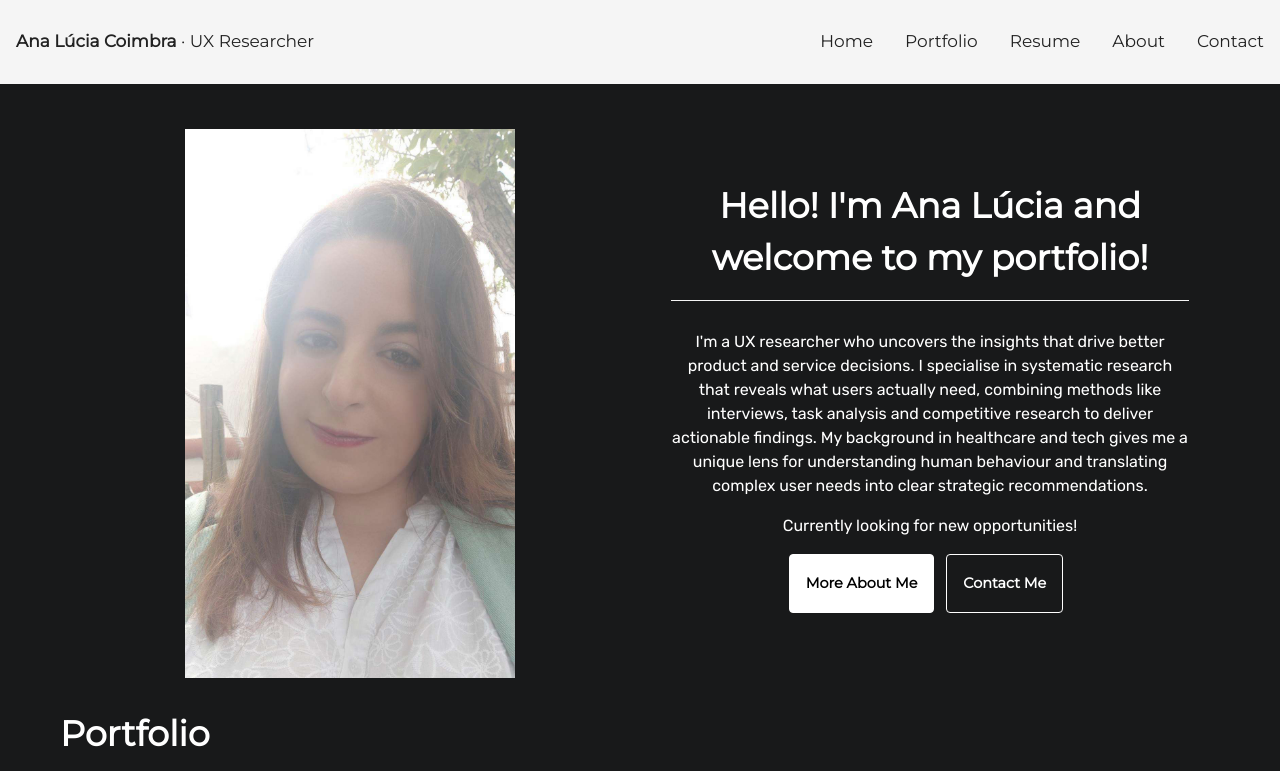
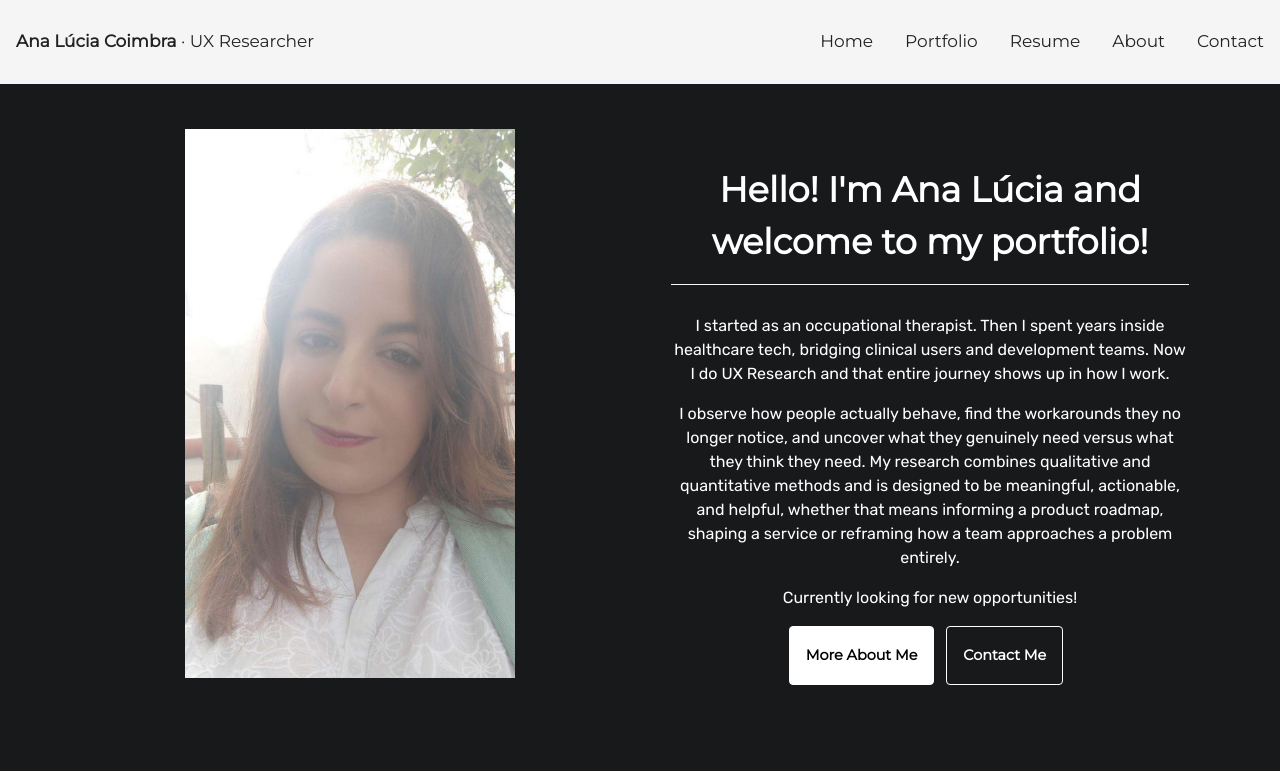
Before and after one commit to analuciacoimbra/analuciacoimbra.github.io, a Jekyll site: the page built from index.html, in a window 1280 px wide and 1400 px high. Shown: the top 771 px of the window. Built offline with Jekyll 4.4.1, drawn with Linux system fonts in a browser that asks for light colours; some of the changed text lies outside the part shown.

Commit message:
A few tweaks

```diff
--- a/index.html
+++ b/index.html
@@ -13,13 +13,17 @@ layout: default
         Hello! I'm Ana Lúcia and welcome to my portfolio!
       </h1>
       <p>
-        I'm a UX researcher who uncovers the insights that drive better product
-        and service decisions. I specialise in systematic research that reveals
-        what users actually need, combining methods like interviews, task
-        analysis and competitive research to deliver actionable findings. My
-        background in healthcare and tech gives me a unique lens for
-        understanding human behaviour and translating complex user needs into
-        clear strategic recommendations.
+        I started as an occupational therapist. Then I spent years inside
+        healthcare tech, bridging clinical users and development teams. Now I do
+        UX Research and that entire journey shows up in how I work.
+      </p>
+      <p>
+        I observe how people actually behave, find the workarounds they no
+        longer notice, and uncover what they genuinely need versus what they
+        think they need. My research combines qualitative and quantitative
+        methods and is designed to be meaningful, actionable, and helpful,
+        whether that means informing a product roadmap, shaping a service or
+        reframing how a team approaches a problem entirely.
       </p>
       <p>Currently looking for new opportunities!</p>
       <a href="./aboutme" class="btn btn-primary">More About Me</a>
@@ -44,9 +48,9 @@ layout: default
         A comprehensive generative research study conducted in 2024/25 as a UX
         Researcher to understand user behaviours, needs and pain points in
         grocery shopping preparation. The research explored how people decide
-        where to shop, manage budgets and leverage promotions. Findings informed
-        the development of a price comparison tool that helps users save money
-        by tracking product prices across different supermarkets.
+        where to shop, manage budgets and leverage promotions. Findings reframed
+        the product strategy and informed the development roadmap for a tool
+        designed to help users save money during grocery shopping.
       </p>
       <div class="cta">
         <a href="./shoppingpreparation" class="btn btn-secondary">Learn More</a>
```
Also changed, not shown: portfolio.html (+9 -7 lines).
